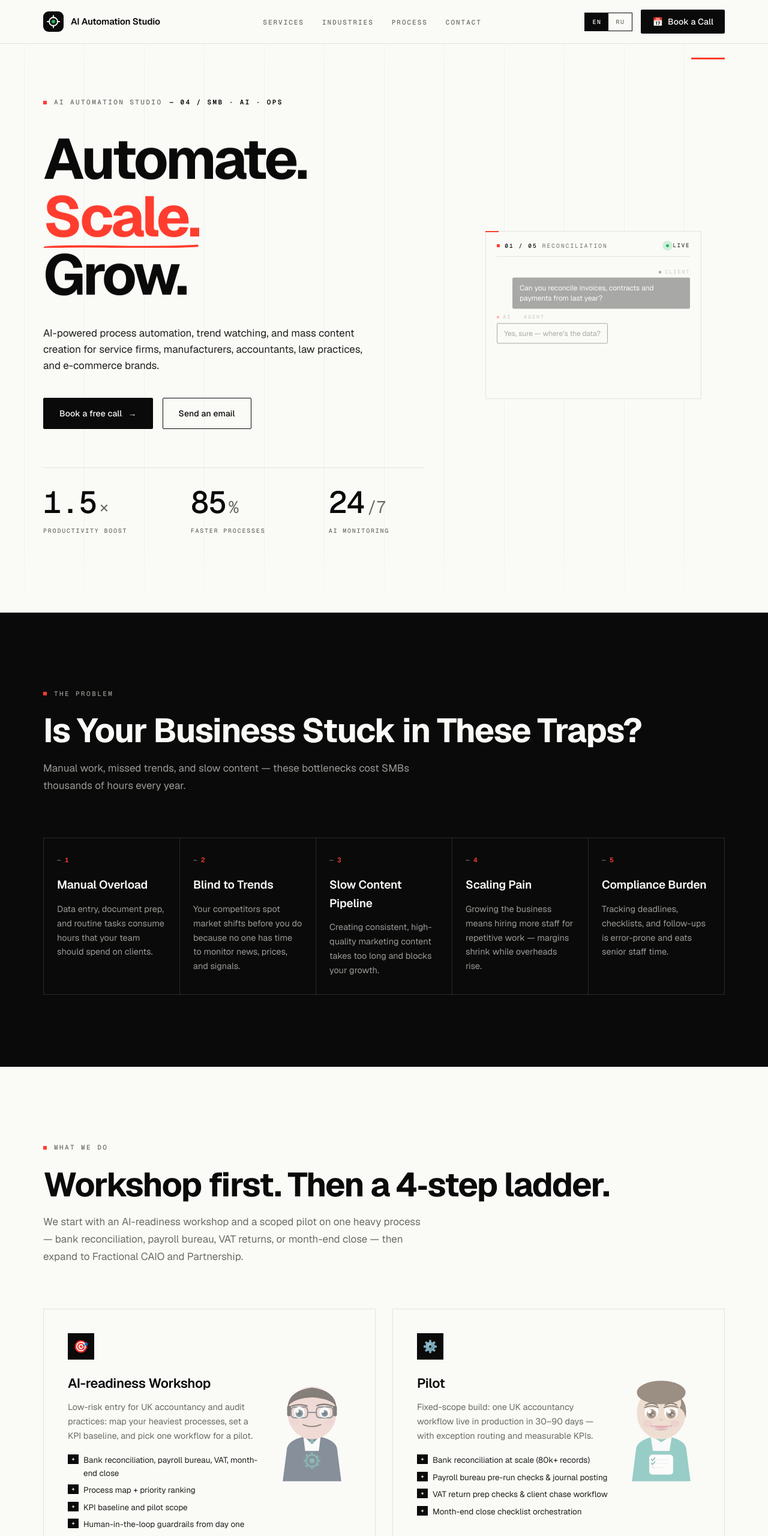
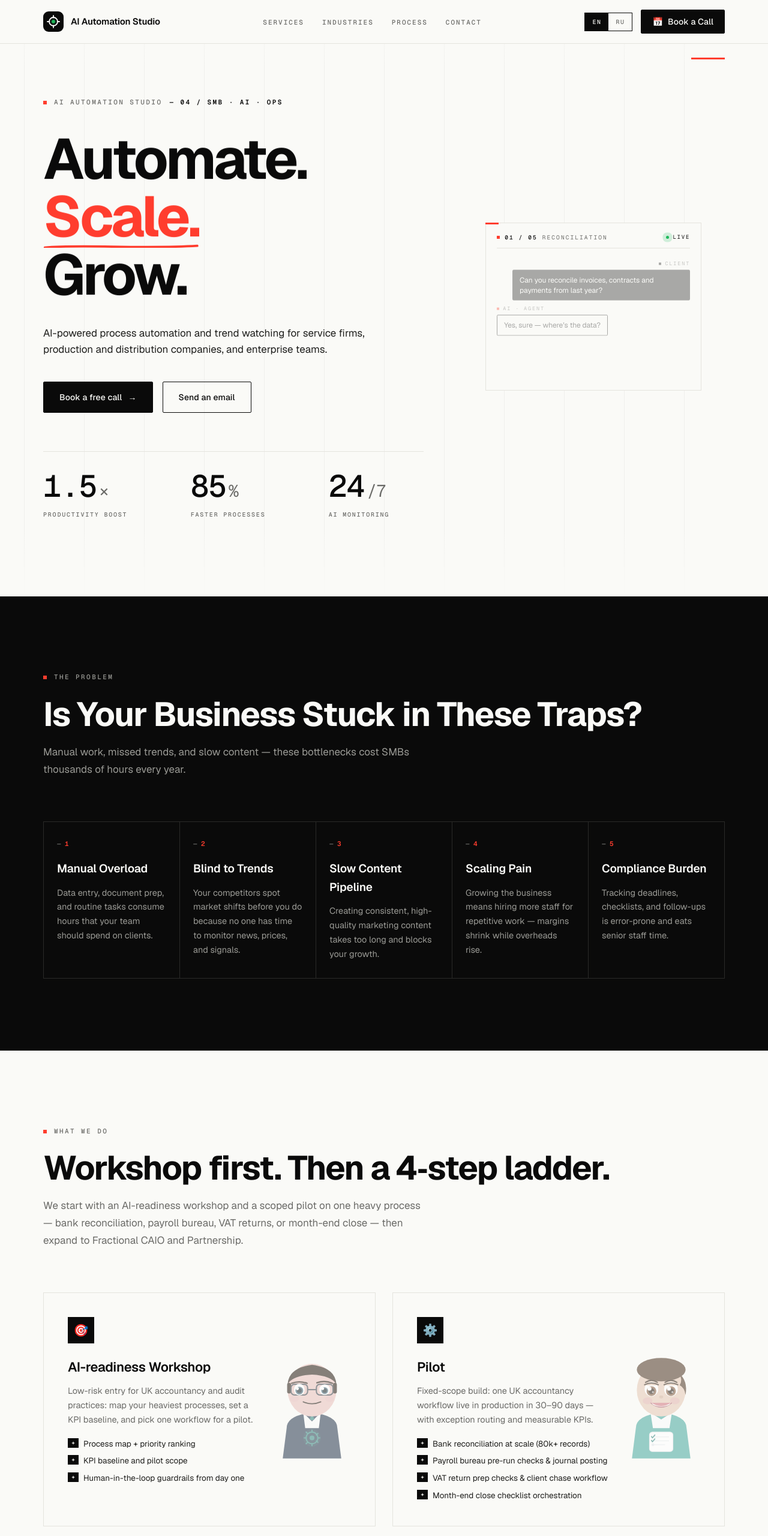
Before and after one commit to BKproduct/aas-landing-variant-buhrecon-20260527-0948, a plain HTML site: page index.html in a window 1280 px wide. Shown: the top 2560 px of the page at 60% size. Drawn offline with nearby package versions, Linux system fonts and the light colour scheme.

Commit message:
Update hero copy and remove workshop bullet
Co-authored-by: Cursor <cursoragent@cursor.com>

```diff
--- a/index.html
+++ b/index.html
@@ -4,7 +4,7 @@
   <meta charset="UTF-8">
   <meta name="viewport" content="width=device-width, initial-scale=1.0">
   <title>AI Automation Studio — Automate. Scale. Grow.</title>
-  <meta name="description" content="AI-powered process automation, trend watching, and mass content creation for service firms, manufacturers, accountants, law practices, and e-commerce brands.">
+  <meta name="description" content="AI-powered process automation and trend watching for service firms, production and distribution companies, and enterprise teams.">
   <link rel="preconnect" href="https://fonts.googleapis.com">
   <link rel="preconnect" href="https://fonts.gstatic.com" crossorigin>
   <link href="https://fonts.googleapis.com/css2?family=Inter:wght@300;400;500;600;700;800;900&display=swap" rel="stylesheet">
@@ -1554,8 +1554,8 @@
         </h1>
 
         <p class="sp-hero-sub">
-          <span class="en">AI-powered process automation, trend watching, and mass content creation for service firms, manufacturers, accountants, law practices, and e-commerce brands.</span>
-          <span class="ru">AI-автоматизация процессов, тренд-вотчинг и массовое создание контента для сервисных компаний, производителей, бухгалтеров, юридических практик и e-commerce брендов.</span>
+          <span class="en">AI-powered process automation and trend watching for service firms, production and distribution companies, and enterprise teams.</span>
+          <span class="ru">AI-автоматизация процессов и тренд-вотчинг для сервисных компаний, производственных и дистрибуционных бизнесов, а также enterprise-команд.</span>
         </p>
 
         <div class="sp-hero-ctas">
@@ -1814,7 +1814,6 @@
           <h3 class="svc-title"><span class="en">AI-readiness Workshop</span><span class="ru">AI-readiness Workshop</span></h3>
           <p class="svc-desc"><span class="en">Low-risk entry for UK accountancy and audit practices: map your heaviest processes, set a KPI baseline, and pick one workflow for a pilot.</span><span class="ru">Низкий порог входа для UK accountancy и audit practices: карта тяжёлых процессов, KPI-baseline и выбор одного workflow для пилота.</span></p>
           <ul class="svc-list">
-            <li><span class="en">Bank reconciliation, payroll bureau, VAT, month-end close</span><span class="ru">Bank reconciliation, payroll bureau, VAT, month-end close</span></li>
             <li><span class="en">Process map + priority ranking</span><span class="ru">Карта процессов + приоритеты</span></li>
             <li><span class="en">KPI baseline and pilot scope</span><span class="ru">KPI-baseline и scope пилота</span></li>
             <li><span class="en">Human-in-the-loop guardrails from day one</span><span class="ru">Human-in-the-loop с первого дня</span></li>
```
